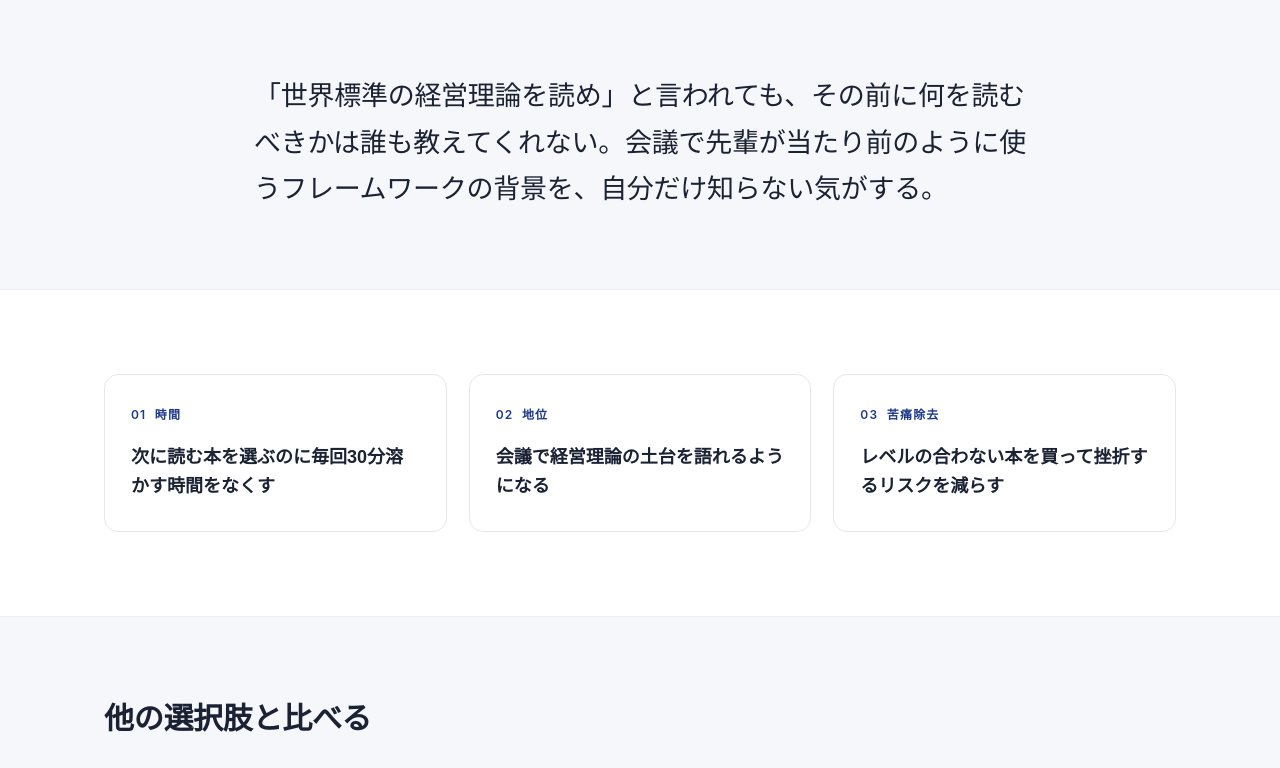
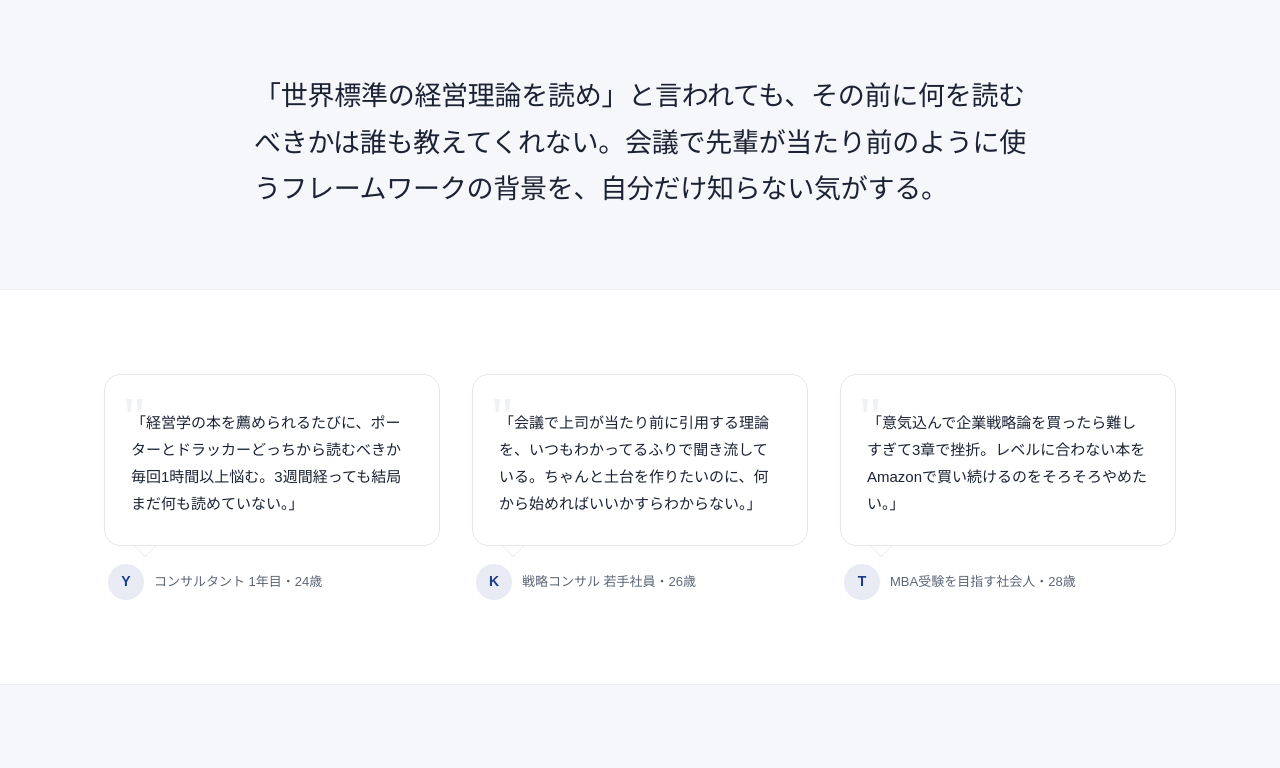
Before and after one commit to ryutaro3215/reading-tree, a Next.js app: page / in a window 1280 px wide. Shown: the part 1242-2010 px from the top of the page. Built offline with nearby package versions, Linux system fonts and the light colour scheme; no server answers.

Commit message:
style: replace feature cards with persona speech bubbles
3 hypothetical personas expressing pain points with speech bubble design

Co-Authored-By: Claude Sonnet 4.6 <noreply@anthropic.com>

```diff
--- a/app/page.tsx
+++ b/app/page.tsx
@@ -123,66 +123,135 @@ export default function HomePage() {
 				</div>
 			</section>
 
-			{/* 4. 機能 */}
+			{/* 4. ペルソナの声（吹き出し） */}
 			<section
 				style={{ maxWidth: 1120, margin: "0 auto", padding: "84px 24px" }}
 			>
 				<div
 					style={{
 						display: "grid",
-						gridTemplateColumns: "repeat(auto-fit, minmax(260px, 1fr))",
-						gap: 22,
+						gridTemplateColumns: "repeat(auto-fit, minmax(300px, 1fr))",
+						gap: 32,
 					}}
 				>
 					{[
 						{
-							num: "01",
-							tag: "時間",
-							body: "次に読む本を選ぶのに毎回30分溶かす時間をなくす",
+							initial: "Y",
+							persona: "コンサルタント 1年目・24歳",
+							quote:
+								"経営学の本を薦められるたびに、ポーターとドラッカーどっちから読むべきか毎回1時間以上悩む。3週間経っても結局まだ何も読めていない。",
 						},
 						{
-							num: "02",
-							tag: "地位",
-							body: "会議で経営理論の土台を語れるようになる",
+							initial: "K",
+							persona: "戦略コンサル 若手社員・26歳",
+							quote:
+								"会議で上司が当たり前に引用する理論を、いつもわかってるふりで聞き流している。ちゃんと土台を作りたいのに、何から始めればいいかすらわからない。",
 						},
 						{
-							num: "03",
-							tag: "苦痛除去",
-							body: "レベルの合わない本を買って挫折するリスクを減らす",
+							initial: "T",
+							persona: "MBA受験を目指す社会人・28歳",
+							quote:
+								"意気込んで企業戦略論を買ったら難しすぎて3章で挫折。レベルに合わない本をAmazonで買い続けるのをそろそろやめたい。",
 						},
-					].map(({ num, tag, body }) => (
-						<div
-							key={num}
-							style={{
-								border: "1px solid #E4E7EE",
-								borderRadius: 14,
-								padding: "30px 26px",
-								background: "#FFFFFF",
-							}}
-						>
+					].map(({ initial, persona, quote }) => (
+						<div key={initial}>
+							{/* 吹き出しカード */}
 							<div
 								style={{
-									fontFamily: "Inter, sans-serif",
-									fontSize: 12,
-									fontWeight: 600,
-									letterSpacing: "0.1em",
-									color: "#1E3A8A",
-									textTransform: "uppercase",
-									marginBottom: 18,
+									background: "#FFFFFF",
+									border: "1px solid #E4E7EE",
+									borderRadius: 16,
+									padding: "28px 26px",
+									position: "relative",
 								}}
 							>
-								{num}&nbsp;&nbsp;{tag}
+								{/* 装飾クォートマーク */}
+								<span
+									aria-hidden="true"
+									style={{
+										position: "absolute",
+										top: 14,
+										left: 18,
+										fontSize: 56,
+										lineHeight: 1,
+										color: "rgba(30,58,138,0.07)",
+										fontFamily: "Georgia, serif",
+										userSelect: "none",
+									}}
+								>
+									"
+								</span>
+								<p
+									style={{
+										fontSize: 15,
+										lineHeight: 1.8,
+										color: "#1A2233",
+										margin: 0,
+										position: "relative",
+										paddingTop: 6,
+									}}
+								>
+									「{quote}」
+								</p>
 							</div>
-							<p
+							{/* 吹き出しの尻尾 */}
+							<div style={{ position: "relative", height: 12, marginLeft: 30 }}>
+								<div
+									style={{
+										position: "absolute",
+										top: 0,
+										left: 0,
+										width: 0,
+										height: 0,
+										borderLeft: "11px solid transparent",
+										borderRight: "11px solid transparent",
+										borderTop: "11px solid #E4E7EE",
+									}}
+								/>
+								<div
+									style={{
+										position: "absolute",
+										top: 0,
+										left: 1,
+										width: 0,
+										height: 0,
+										borderLeft: "10px solid transparent",
+										borderRight: "10px solid transparent",
+										borderTop: "10px solid #FFFFFF",
+									}}
+								/>
+							</div>
+							{/* ペルソナ */}
+							<div
 								style={{
-									fontSize: 18,
-									fontWeight: 700,
-									lineHeight: 1.6,
-									margin: 0,
+									display: "flex",
+									alignItems: "center",
+									gap: 10,
+									marginTop: 6,
+									paddingLeft: 4,
 								}}
 							>
-								{body}
-							</p>
+								<div
+									style={{
+										width: 36,
+										height: 36,
+										borderRadius: "50%",
+										background: "rgba(30,58,138,0.10)",
+										display: "flex",
+										alignItems: "center",
+										justifyContent: "center",
+										fontSize: 14,
+										fontWeight: 700,
+										color: "#1E3A8A",
+										flexShrink: 0,
+									}}
+								>
+									{initial}
+								</div>
+								<span style={{ fontSize: 13, color: "#5B6577" }}>
+									{persona}
+								</span>
+							</div>
 						</div>
 					))}
 				</div>
```
